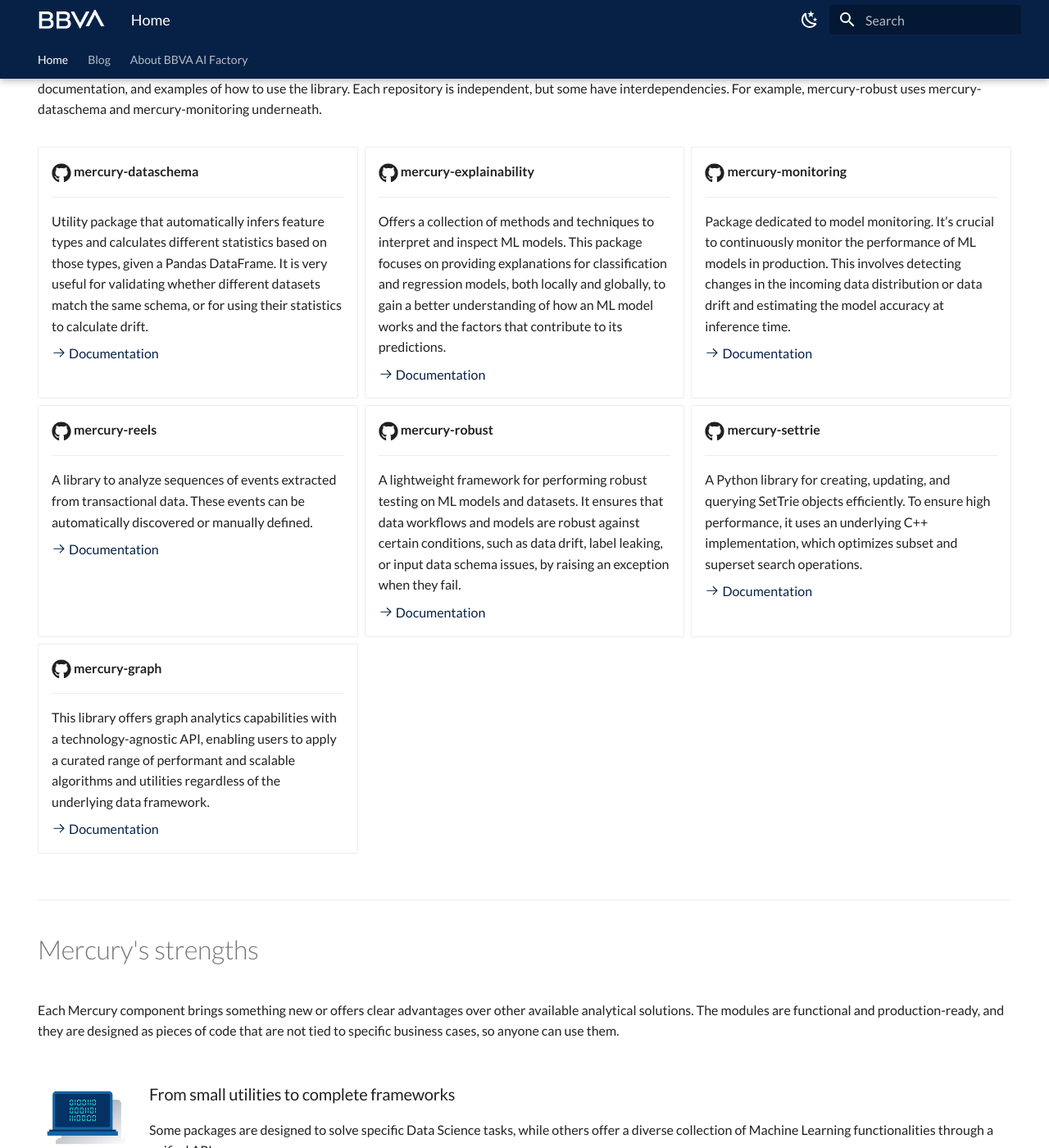
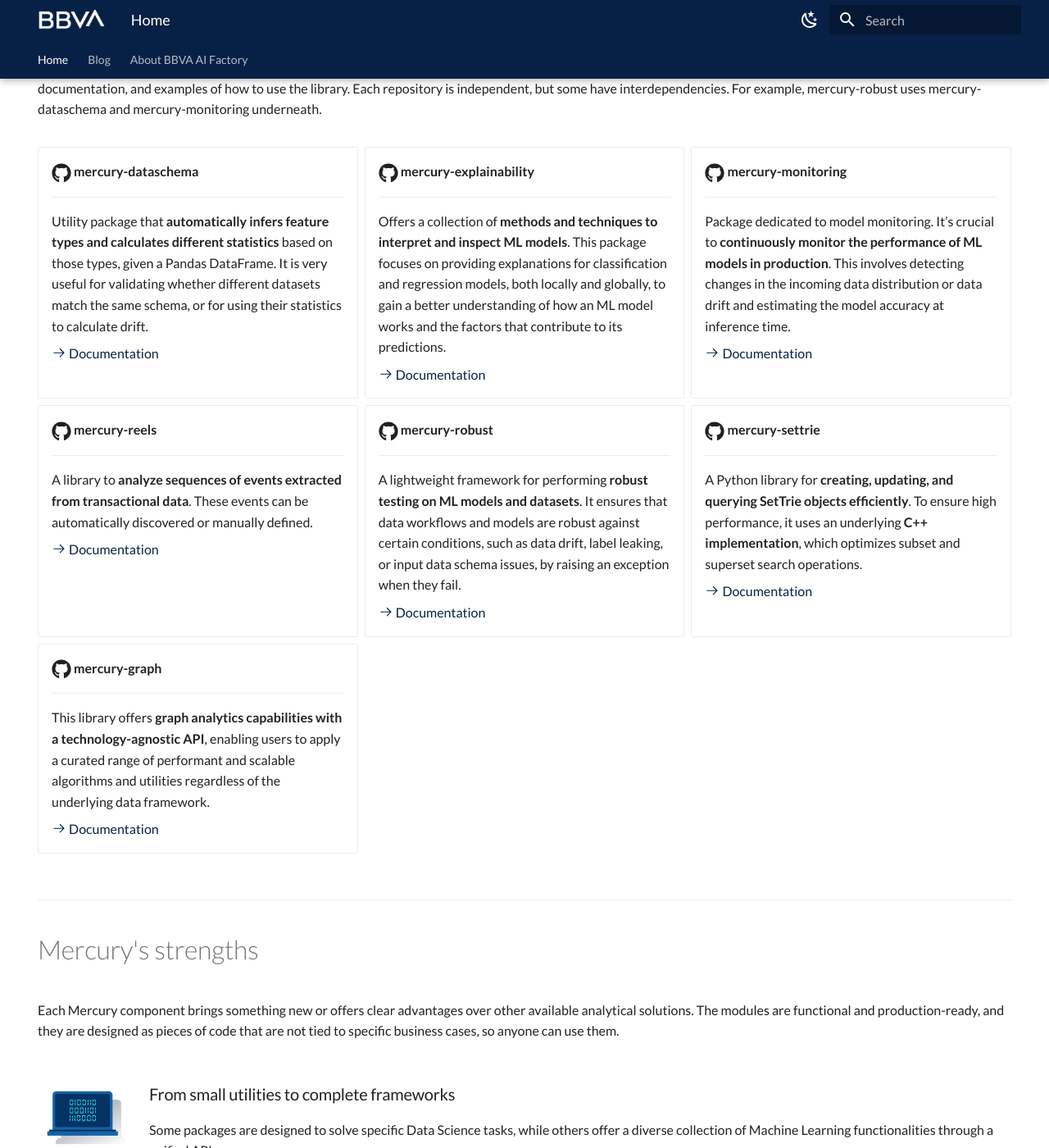
Before and after one commit to BBVA/mercury, an MkDocs documentation site: the page built from docs/index.md, in a window 1280 px wide and 1400 px high, scrolled down 826 px. Shown: the whole window at 82% size. Built offline with MkDocs 1.6.1 and Material for MkDocs 9.7.7, drawn with Linux system fonts in a browser that asks for light colours.

Commit message:
Selective bolding

```diff
--- a/docs/index.md
+++ b/docs/index.md
@@ -49,7 +49,7 @@
 
     ---
 
-    Utility package that automatically infers feature types and calculates different statistics based on those types, given a Pandas DataFrame. It is very useful for validating whether different datasets match the same schema, or for using their statistics to calculate drift.
+    Utility package that **automatically infers feature types and calculates different statistics** based on those types, given a Pandas DataFrame. It is very useful for validating whether different datasets match the same schema, or for using their statistics to calculate drift.
 
     [:octicons-arrow-right-24: Documentation](https://bbva.github.io/mercury-dataschema/site/)
 
@@ -57,7 +57,7 @@
 
     ---
 
-    Offers a collection of methods and techniques to interpret and inspect ML models. This package focuses on providing explanations for classification and regression models, both locally and globally, to gain a better understanding of how an ML model works and the factors that contribute to its predictions.
+    Offers a collection of **methods and techniques to interpret and inspect ML models**. This package focuses on providing explanations for classification and regression models, both locally and globally, to gain a better understanding of how an ML model works and the factors that contribute to its predictions.
 
     [:octicons-arrow-right-24: Documentation](https://bbva.github.io/mercury-explainability/site/)
 
@@ -65,7 +65,7 @@
 
     ---
 
-    Package dedicated to model monitoring. It’s crucial to continuously monitor the performance of ML models in production. This involves detecting changes in the incoming data distribution or data drift and estimating the model accuracy at inference time.
+    Package dedicated to model monitoring. It’s crucial to **continuously monitor the performance of ML models in production**. This involves detecting changes in the incoming data distribution or data drift and estimating the model accuracy at inference time.
 
     [:octicons-arrow-right-24: Documentation](https://bbva.github.io/mercury-monitoring/site/)
 
@@ -73,7 +73,7 @@
 
     ---
 
-    A library to analyze sequences of events extracted from transactional data. These events can be automatically discovered or manually defined.
+    A library to **analyze sequences of events extracted from transactional data**. These events can be automatically discovered or manually defined.
 
     [:octicons-arrow-right-24: Documentation](https://bbva.github.io/mercury-reels/)
 
@@ -81,7 +81,7 @@
 
     ---
 
-    A lightweight framework for performing robust testing on ML models and datasets. It ensures that data workflows and models are robust against certain conditions, such as data drift, label leaking, or input data schema issues, by raising an exception when they fail.
+    A lightweight framework for performing **robust testing on ML models and datasets**. It ensures that data workflows and models are robust against certain conditions, such as data drift, label leaking, or input data schema issues, by raising an exception when they fail.
 
     [:octicons-arrow-right-24: Documentation](https://bbva.github.io/mercury-robust/site/)
 
@@ -89,7 +89,7 @@
 
     ---
 
-    A Python library for creating, updating, and querying SetTrie objects efficiently. To ensure high performance, it uses an underlying C++ implementation, which optimizes subset and superset search operations.
+    A Python library for **creating, updating, and querying SetTrie objects efficiently**. To ensure high performance, it uses an underlying **C++ implementation**, which optimizes subset and superset search operations.
 
     [:octicons-arrow-right-24: Documentation](https://bbva.github.io/mercury-settrie/)
 
@@ -97,7 +97,7 @@
 
     ---
 
-    This library offers graph analytics capabilities with a technology-agnostic API, enabling users to apply a curated range of performant and scalable algorithms and utilities regardless of the underlying data framework.
+    This library offers **graph analytics capabilities with a technology-agnostic API**, enabling users to apply a curated range of performant and scalable algorithms and utilities regardless of the underlying data framework.
 
     [:octicons-arrow-right-24: Documentation](https://bbva.github.io/mercury-graph/site/)
 
```
